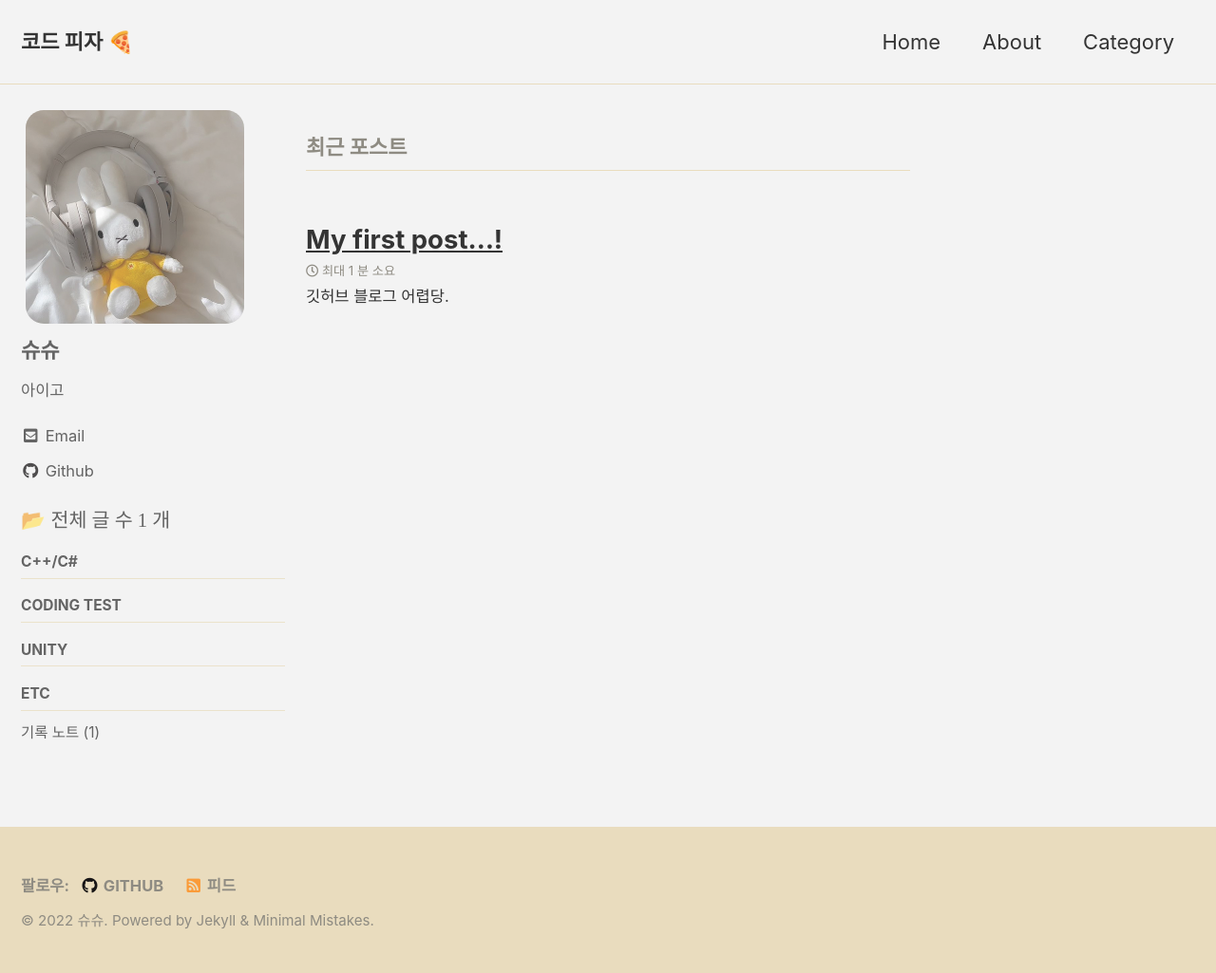
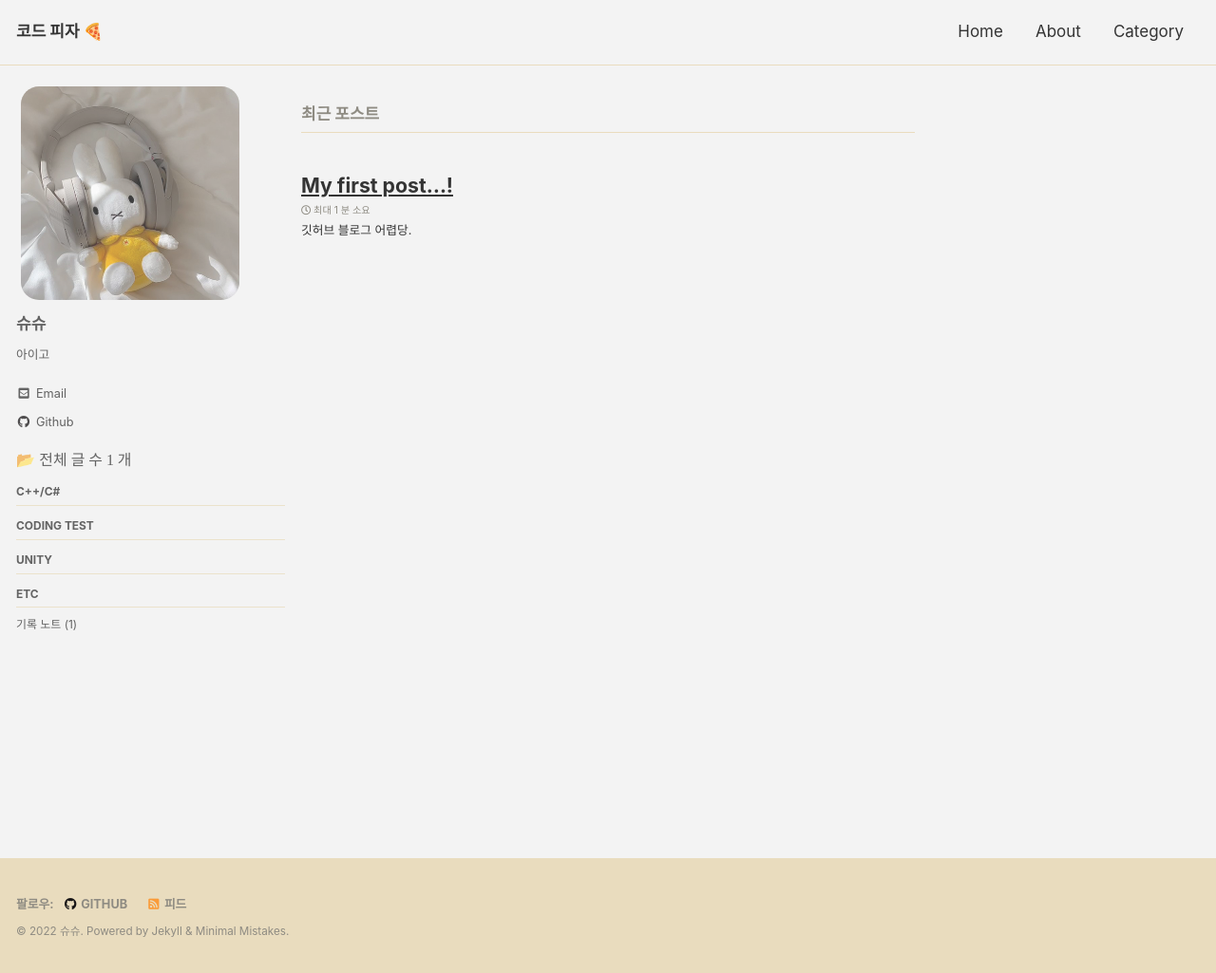
Before and after one commit to eggmong/eggmong.github.io, a Jekyll site: the page built from index.html, in a window 1280 px wide and 1025 px high. Shown: the whole window at 95% size. Built offline with Jekyll 4.4.1, drawn with Linux system fonts in a browser that asks for light colours; cached includes are drawn as plain includes; some web fonts are replaced; the list of posts is cut into pages by our own code.

Commit message:
댓글 테마 변경, 폰트 크기 변경

```diff
--- a/_config.yml
+++ b/_config.yml
@@ -41,7 +41,7 @@ comments:
     num_posts            : # 5 (default)
     colorscheme          : # "light" (default), "dark"
   utterances:
-    theme                : "photon-dark" # "github-light" (default), "github-dark"
+    theme                : "github-light" # "github-light" (default), "github-dark", "photon-dark"
     issue_term           : "pathname" # "pathname" (default)
   giscus:
     repo_id              : # Shown during giscus setup at https://giscus.app
--- a/_sass/minimal-mistakes/_reset.scss
+++ b/_sass/minimal-mistakes/_reset.scss
@@ -8,18 +8,18 @@ html {
   /* apply a natural box layout model to all elements */
   box-sizing: border-box;
   background-color: $background-color;
-  font-size: 16px;
+  font-size: 15px;
 
   @include breakpoint($medium) {
-    font-size: 18px;
+    font-size: 17px;
   }
 
   @include breakpoint($large) {
-    font-size: 20px;
+    font-size: 17px;
   }
 
   @include breakpoint($x-large) {
-    font-size: 22px;
+    font-size: 17px;
   }
 
   -webkit-text-size-adjust: 100%;
```
Also changed, not shown: _posts/Note/2022-12-13-My-first-post.md (line endings or trailing spaces).
